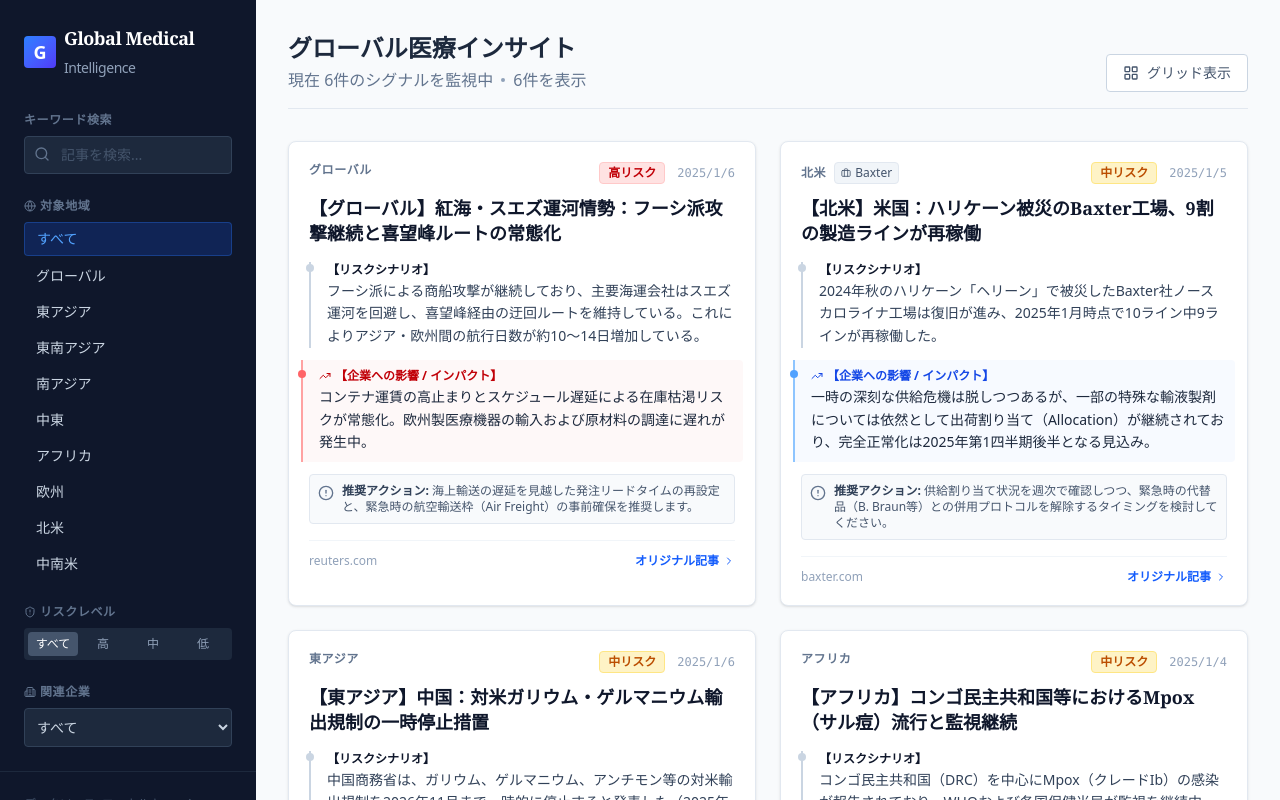
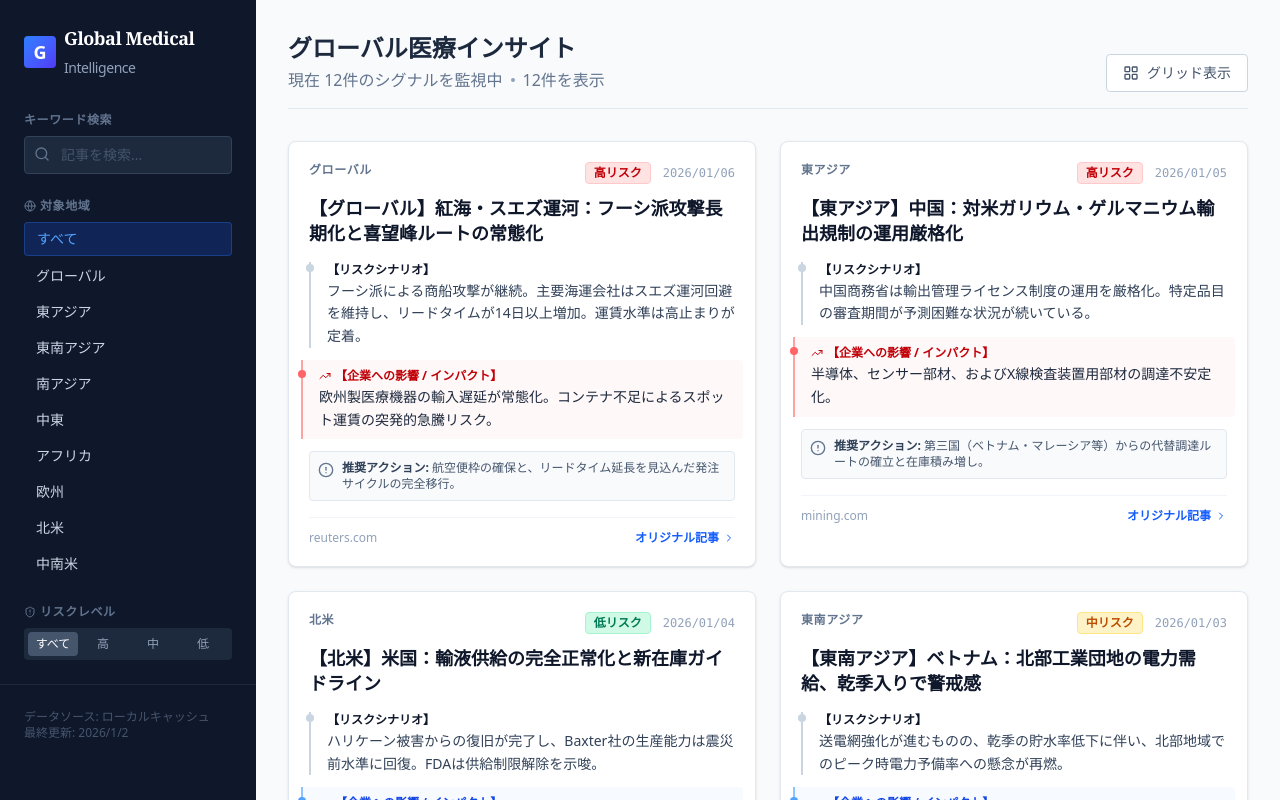
Before and after one commit to NinjaArmstrong/Global-Medical-Insight, a Next.js app: page / in a window 1280 px wide. Built offline with nearby package versions, Linux system fonts and the light colour scheme.

Commit message:
feat: update dashboard to Jan 2026 demo data and refactor types

```diff
--- a/src/app/page.tsx
+++ b/src/app/page.tsx
@@ -9,8 +9,8 @@ import { Search, Filter, Globe, ShieldAlert, Building2, LayoutGrid } from 'lucid
 export default function Dashboard() {
   const [searchQuery, setSearchQuery] = useState('');
   const [selectedRegion, setSelectedRegion] = useState('All');
-  const [selectedRisk, setSelectedRisk] = useState<number | 'All'>('All');
-  const [selectedCompany, setSelectedCompany] = useState('All');
+  const [selectedRisk, setSelectedRisk] = useState<'All' | 'High' | 'Medium' | 'Low'>('All');
+  // const [selectedCompany, setSelectedCompany] = useState('All'); // Disabled as data no longer has company
 
   // Fixed region order
   const REGION_ORDER = ['Global', 'East Asia', 'Southeast Asia', 'South Asia', 'Middle East', 'Africa', 'Europe', 'North America', 'Latin America'];
@@ -18,7 +18,7 @@ export default function Dashboard() {
   // Calculate available regions but sort them by the fixed order
   const regions = ['All', ...REGION_ORDER];
 
-  const companies = ['All', ...Array.from(new Set(articles.map(a => a.company).filter(c => c !== 'General Market')))];
+  // const companies = ['All', ...Array.from(new Set(articles.map(a => a.company).filter(c => c !== 'General Market')))];
 
   const regionNameMap: Record<string, string> = {
     'All': 'すべて',
@@ -41,13 +41,13 @@ export default function Dashboard() {
         article.impact.toLowerCase().includes(searchQuery.toLowerCase());
 
       const matchRegion = selectedRegion === 'All' || article.region === selectedRegion;
-      const matchRisk = selectedRisk === 'All' || article.risk_level === selectedRisk;
-      const matchCompany = selectedCompany === 'All' ||
-        (selectedCompany === 'Others' ? article.company === 'General Market' : article.company === selectedCompany);
+      const matchRisk = selectedRisk === 'All' || article.riskLevel === selectedRisk;
+      // const matchCompany = selectedCompany === 'All' ||
+      //   (selectedCompany === 'Others' ? article.company === 'General Market' : article.company === selectedCompany);
 
-      return matchSearch && matchRegion && matchRisk && matchCompany;
+      return matchSearch && matchRegion && matchRisk;
     });
-  }, [searchQuery, selectedRegion, selectedRisk, selectedCompany]);
+  }, [searchQuery, selectedRegion, selectedRisk]);
 
   return (
     <div className="min-h-screen bg-slate-50 flex flex-col md:flex-row font-sans text-slate-900">
@@ -102,25 +102,24 @@ export default function Dashboard() {
               </label>
               <div className="flex bg-slate-800 rounded p-1">
                 <button onClick={() => setSelectedRisk('All')} className={`flex-1 text-xs py-1 rounded ${selectedRisk === 'All' ? 'bg-slate-600 text-white' : 'text-slate-400 hover:text-white'}`}>すべて</button>
-                <button onClick={() => setSelectedRisk(5)} className={`flex-1 text-xs py-1 rounded ${selectedRisk === 5 ? 'bg-red-900/50 text-red-200' : 'text-slate-400 hover:text-white'}`}>高</button>
-                <button onClick={() => setSelectedRisk(3)} className={`flex-1 text-xs py-1 rounded ${selectedRisk === 3 ? 'bg-amber-900/50 text-amber-200' : 'text-slate-400 hover:text-white'}`}>中</button>
-                <button onClick={() => setSelectedRisk(1)} className={`flex-1 text-xs py-1 rounded ${selectedRisk === 1 ? 'bg-emerald-900/50 text-emerald-200' : 'text-slate-400 hover:text-white'}`}>低</button>
+                <button onClick={() => setSelectedRisk('High')} className={`flex-1 text-xs py-1 rounded ${selectedRisk === 'High' ? 'bg-red-900/50 text-red-200' : 'text-slate-400 hover:text-white'}`}>高</button>
+                <button onClick={() => setSelectedRisk('Medium')} className={`flex-1 text-xs py-1 rounded ${selectedRisk === 'Medium' ? 'bg-amber-900/50 text-amber-200' : 'text-slate-400 hover:text-white'}`}>中</button>
+                <button onClick={() => setSelectedRisk('Low')} className={`flex-1 text-xs py-1 rounded ${selectedRisk === 'Low' ? 'bg-emerald-900/50 text-emerald-200' : 'text-slate-400 hover:text-white'}`}>低</button>
               </div>
             </div>
 
-            {/* Company Filter */}
-            <div>
+            {/* Company Filter - REMOVED but code structure kept minimal for safety */}
+            {/* <div>
               <label className="text-xs font-bold uppercase tracking-wider text-slate-500 mb-2 block flex items-center gap-1">
                 <Building2 size={12} /> 関連企業
               </label>
               <select
                 className="w-full bg-slate-800 border border-slate-700 rounded p-2 text-sm text-slate-300 focus:outline-none"
-                value={selectedCompany}
-                onChange={(e) => setSelectedCompany(e.target.value)}
+                disabled
               >
-                {companies.map(c => <option key={c} value={c}>{c === 'All' ? 'すべて' : c}</option>)}
+                <option>All</option>
               </select>
-            </div>
+            </div> */}
 
           </div>
         </div>
@@ -157,7 +156,7 @@ export default function Dashboard() {
             <h3 className="text-lg font-medium text-slate-500">該当するシグナルが見つかりません</h3>
             <p className="text-slate-400 text-sm">検索条件を変更してください。</p>
             <button
-              onClick={() => { setSearchQuery(''); setSelectedRegion('All'); setSelectedRisk('All'); setSelectedCompany('All'); }}
+              onClick={() => { setSearchQuery(''); setSelectedRegion('All'); setSelectedRisk('All'); /* setSelectedCompany('All'); */ }}
               className="mt-4 text-blue-600 text-sm font-medium hover:underline"
             >
               フィルターをクリア
--- a/src/components/RiskScenarioCard.tsx
+++ b/src/components/RiskScenarioCard.tsx
@@ -8,15 +8,15 @@ interface RiskScenarioCardProps {
 }
 
 export function RiskScenarioCard({ article }: RiskScenarioCardProps) {
-    const getRiskColor = (level: number) => {
-        if (level >= 4) return 'bg-red-50 border-red-200 text-red-900';
-        if (level === 3) return 'bg-amber-50 border-amber-200 text-amber-900';
+    const getRiskColor = (level: string) => {
+        if (level === 'High') return 'bg-red-50 border-red-200 text-red-900';
+        if (level === 'Medium') return 'bg-amber-50 border-amber-200 text-amber-900';
         return 'bg-emerald-50 border-emerald-200 text-emerald-900';
     };
 
-    const getRiskBadge = (level: number) => {
-        if (level >= 4) return <span className="px-2 py-0.5 rounded text-xs font-bold bg-red-100 text-red-700 border border-red-200">高リスク</span>;
-        if (level === 3) return <span className="px-2 py-0.5 rounded text-xs font-bold bg-amber-100 text-amber-700 border border-amber-200">中リスク</span>;
+    const getRiskBadge = (level: string) => {
+        if (level === 'High') return <span className="px-2 py-0.5 rounded text-xs font-bold bg-red-100 text-red-700 border border-red-200">高リスク</span>;
+        if (level === 'Medium') return <span className="px-2 py-0.5 rounded text-xs font-bold bg-amber-100 text-amber-700 border border-amber-200">中リスク</span>;
         return <span className="px-2 py-0.5 rounded text-xs font-bold bg-emerald-100 text-emerald-700 border border-emerald-200">低リスク</span>;
     };
 
@@ -32,26 +32,29 @@ export function RiskScenarioCard({ article }: RiskScenarioCardProps) {
         'Latin America': '中南米'
     };
 
+    // Extract domain from URL
+    const getDomain = (url: string) => {
+        try {
+            return new URL(url).hostname.replace('www.', '');
+        } catch {
+            return '';
+        }
+    };
+
     return (
         <div className="group relative bg-white border border-slate-200 rounded-lg p-5 shadow-sm hover:shadow-md transition-all duration-200 hover:border-blue-300">
             <div className="flex justify-between items-start mb-3">
                 <div className="flex items-center gap-2">
                     <span className="text-xs font-semibold text-slate-500 uppercase tracking-wider">{regionMap[article.region] || article.region}</span>
-                    {article.company !== 'General Market' && (
-                        <span className="text-xs bg-slate-100 text-slate-600 px-1.5 py-0.5 rounded border border-slate-200 flex items-center gap-1">
-                            <Briefcase size={10} />
-                            {article.company}
-                        </span>
-                    )}
                 </div>
                 <div className="flex items-center gap-1">
-                    {getRiskBadge(article.risk_level)}
-                    <span className="text-xs text-slate-400 ml-2 font-mono">{new Date(article.published_at).toLocaleDateString('ja-JP')}</span>
+                    {getRiskBadge(article.riskLevel)}
+                    <span className="text-xs text-slate-400 ml-2 font-mono">{article.date}</span>
                 </div>
             </div>
 
             <h3 className="text-lg font-serif font-bold text-slate-900 leading-snug mb-4 group-hover:text-blue-800 transition-colors">
-                <a href={article.source_url} target="_blank" rel="noopener noreferrer" className="hover:underline decoration-blue-300 decoration-2 underline-offset-2">
+                <a href={article.url} target="_blank" rel="noopener noreferrer" className="hover:underline decoration-blue-300 decoration-2 underline-offset-2">
                     {article.title}
                 </a>
             </h3>
@@ -67,10 +70,10 @@ export function RiskScenarioCard({ article }: RiskScenarioCardProps) {
                 </div>
 
                 {/* Impact Section */}
-                <div className={`relative pl-4 border-l-2 ${article.risk_level >= 4 ? 'border-red-300 bg-red-50/50 -mx-2 px-2 py-2 rounded-r' : 'border-blue-300 bg-blue-50/50 -mx-2 px-2 py-2 rounded-r'}`}>
-                    <div className={`absolute -left-[5px] top-2.5 w-2 h-2 rounded-full ${article.risk_level >= 4 ? 'bg-red-400' : 'bg-blue-400'}`}></div>
+                <div className={`relative pl-4 border-l-2 ${article.riskLevel === 'High' ? 'border-red-300 bg-red-50/50 -mx-2 px-2 py-2 rounded-r' : 'border-blue-300 bg-blue-50/50 -mx-2 px-2 py-2 rounded-r'}`}>
+                    <div className={`absolute -left-[5px] top-2.5 w-2 h-2 rounded-full ${article.riskLevel === 'High' ? 'bg-red-400' : 'bg-blue-400'}`}></div>
                     <p className="text-sm text-slate-800 leading-relaxed">
-                        <span className={`font-semibold block text-xs uppercase mb-0.5 flex items-center gap-1 ${article.risk_level >= 4 ? 'text-red-700' : 'text-blue-700'}`}>
+                        <span className={`font-semibold block text-xs uppercase mb-0.5 flex items-center gap-1 ${article.riskLevel === 'High' ? 'text-red-700' : 'text-blue-700'}`}>
                             <TrendingUp size={12} /> 【企業への影響 / インパクト】
                         </span>
                         {article.impact}
@@ -81,14 +84,14 @@ export function RiskScenarioCard({ article }: RiskScenarioCardProps) {
                 <div className="mt-3 flex items-start gap-2 bg-slate-50 p-2 rounded border border-slate-200">
                     <AlertCircle className="w-4 h-4 text-slate-500 mt-0.5 shrink-0" />
                     <p className="text-xs font-medium text-slate-600">
-                        <span className="font-bold text-slate-700">推奨アクション:</span> {article.action_item}
+                        <span className="font-bold text-slate-700">推奨アクション:</span> {article.action}
                     </p>
                 </div>
             </div>
 
             <div className="mt-4 pt-3 border-t border-slate-100 flex justify-between items-center">
-                <span className="text-xs text-slate-400 truncate max-w-[200px]">{article.source_domain}</span>
-                <a href={article.source_url} target="_blank" rel="noopener noreferrer" className="text-xs font-semibold text-blue-600 hover:text-blue-800 flex items-center gap-1 group/link">
+                <span className="text-xs text-slate-400 truncate max-w-[200px]">{getDomain(article.url)}</span>
+                <a href={article.url} target="_blank" rel="noopener noreferrer" className="text-xs font-semibold text-blue-600 hover:text-blue-800 flex items-center gap-1 group/link">
                     オリジナル記事 <ChevronRight size={12} className="group-hover/link:translate-x-0.5 transition-transform" />
                 </a>
             </div>
--- a/src/data/articles.ts
+++ b/src/data/articles.ts
@@ -1,95 +1,153 @@
 export interface Article {
   id: string;
   title: string;
-  published_at: string;
   region: string;
-  company: string;
-  risk_level: number;
+  date: string;
+  riskLevel: "High" | "Medium" | "Low";
   scenario: string;
   impact: string;
-  action_item: string;
-  source_url: string;
-  source_domain: string;
+  action: string;
+  url: string;
 }
 
 export const articles: Article[] = [
+  // --- 【現在】2026年1月 (Latest Signals) ---
   {
-    id: "global-redsea-real-2025",
-    title: "【グローバル】紅海・スエズ運河情勢：フーシ派攻撃継続と喜望峰ルートの常態化",
+    id: "2026-01-redsea",
+    title: "【グローバル】紅海・スエズ運河：フーシ派攻撃長期化と喜望峰ルートの常態化",
     region: "Global",
-    company: "General Market",
-    risk_level: 5, // High
-    scenario: "フーシ派による商船攻撃が継続しており、主要海運会社はスエズ運河を回避し、喜望峰経由の迂回ルートを維持している。これによりアジア・欧州間の航行日数が約10〜14日増加している。",
-    impact: "コンテナ運賃の高止まりとスケジュール遅延による在庫枯渇リスクが常態化。欧州製医療機器の輸入および原材料の調達に遅れが発生中。",
-    action_item: "海上輸送の遅延を見越した発注リードタイムの再設定と、緊急時の航空輸送枠（Air Freight）の事前確保を推奨します。",
-    source_url: "https://www.reuters.com/world/middle-east/red-sea-crisis",
-    source_domain: "reuters.com",
-    published_at: "2025-01-06T00:00:00Z"
+    date: "2026/01/06",
+    riskLevel: "High",
+    scenario: "フーシ派による商船攻撃が継続。主要海運会社はスエズ運河回避を維持し、リードタイムが14日以上増加。運賃水準は高止まりが定着。",
+    impact: "欧州製医療機器の輸入遅延が常態化。コンテナ不足によるスポット運賃の突発的急騰リスク。",
+    action: "航空便枠の確保と、リードタイム延長を見込んだ発注サイクルの完全移行。",
+    url: "https://www.reuters.com/world/middle-east/"
   },
   {
-    id: "us-baxter-iv-real-2025",
-    title: "【北米】米国：ハリケーン被災のBaxter工場、9割の製造ラインが再稼働",
-    region: "North America", // 北米
-    company: "Baxter",
-    risk_level: 3, // Medium
-    scenario: "2024年秋のハリケーン「ヘリーン」で被災したBaxter社ノースカロライナ工場は復旧が進み、2025年1月時点で10ライン中9ラインが再稼働した。",
-    impact: "一時の深刻な供給危機は脱しつつあるが、一部の特殊な輸液製剤については依然として出荷割り当て（Allocation）が継続されており、完全正常化は2025年第1四半期後半となる見込み。",
-    action_item: "供給割り当て状況を週次で確認しつつ、緊急時の代替品（B. Braun等）との併用プロトコルを解除するタイミングを検討してください。",
-    source_url: "https://www.baxter.com/baxter-newsroom/hurricane-helene-updates",
-    source_domain: "baxter.com",
-    published_at: "2025-01-05T00:00:00Z"
-
+    id: "2026-01-china-export",
+    title: "【東アジア】中国：対米ガリウム・ゲルマニウム輸出規制の運用厳格化",
+    region: "東アジア",
+    date: "2026/01/05",
+    riskLevel: "High",
+    scenario: "中国商務省は輸出管理ライセンス制度の運用を厳格化。特定品目の審査期間が予測困難な状況が続いている。",
+    impact: "半導体、センサー部材、およびX線検査装置用部材の調達不安定化。",
+    action: "第三国（ベトナム・マレーシア等）からの代替調達ルートの確立と在庫積み増し。",
+    url: "https://www.mining.com/markets/commodities/"
   },
   {
-    id: "china-gallium-real-2025",
-    title: "【東アジア】中国：対米ガリウム・ゲルマニウム輸出規制の一時停止措置",
-    region: "East Asia", // 東アジア
-    company: "General Market",
-    risk_level: 3, // Medium
-    scenario: "中国商務省は、ガリウム、ゲルマニウム、アンチモン等の対米輸出規制を2026年11月まで一時的に停止すると発表した（2025年11月時点の発表に基づく継続措置）。",
-    impact: "一時的な供給懸念は緩和されたものの、依然として輸出ライセンス制度自体は維持されており、手続きによるリードタイムへの影響は残る。米中関係の変化による突発的な規制再開リスクは排除できない。",
-    action_item: "規制停止期間中に在庫の戦略的積み増しを行うとともに、中国以外の調達ルート（第三国経由含む）の確保を継続してください。",
-    source_url: "https://www.mining.com/china-lifts-export-ban-on-gallium-germanium-and-antimony-to-us/",
-    source_domain: "mining.com",
-    published_at: "2025-01-06T00:00:00Z"
+    id: "2026-01-baxter",
+    title: "【北米】米国：輸液供給の完全正常化と新在庫ガイドライン",
+    region: "北米",
+    date: "2026/01/04",
+    riskLevel: "Low",
+    scenario: "ハリケーン被害からの復旧が完了し、Baxter社の生産能力は震災前水準に回復。FDAは供給制限解除を示唆。",
+    impact: "輸液製品（IV Solutions）の調達難は解消。市場価格の安定化。",
+    action: "緊急時対応（Allocation）プロトコルの解除と、平時発注への切り替え。",
+    url: "https://www.baxter.com/baxter-newsroom"
   },
   {
-    id: "africa-mpox-real-2025",
-    title: "【アフリカ】コンゴ民主共和国等におけるMpox（サル痘）流行と監視継続",
-    region: "Africa", // アフリカ
-    company: "General Market",
-    risk_level: 3, // Medium
-    scenario: "コンゴ民主共和国（DRC）を中心にMpox（クレードIb）の感染が報告されており、WHOおよび各国保健当局が監視を継続中。欧米での散発的な輸入症例も確認されている。",
-    impact: "物流拠点での検疫強化による輸送遅延リスクに加え、現地医療機関における診断キットやワクチンの局所的な需要急増が発生している。",
-    action_item: "アフリカ中部・東部への渡航者に対する感染予防策の周知徹底と、物流ルート上の検疫状況のモニタリングを行ってください。",
-    source_url: "https://www.who.int/emergencies/situations/monkeypox-oubreak-2022",
-    source_domain: "who.int",
-    published_at: "2025-01-04T00:00:00Z"
+    id: "2026-01-vietnam-power",
+    title: "【東南アジア】ベトナム：北部工業団地の電力需給、乾季入りで警戒感",
+    region: "東南アジア",
+    date: "2026/01/03",
+    riskLevel: "Medium",
+    scenario: "送電網強化が進むものの、乾季の貯水率低下に伴い、北部地域でのピーク時電力予備率への懸念が再燃。",
+    impact: "突発的な瞬時電圧低下による精密機器ラインへの影響リスク。",
+    action: "UPS（無停電電源装置）の点検と、自家発電設備の燃料確保状況の確認。",
+    url: "https://vpna.vn/"
+  },
+
+  // --- 【アーカイブ】2025年 第4四半期 (History Q4) ---
+  {
+    id: "2025-11-india-logistics",
+    title: "【南アジア】インド：主要港湾インフラの近代化投資と物流効率改善",
+    region: "南アジア",
+    date: "2025/11/15",
+    riskLevel: "Low",
+    scenario: "ムンバイ港およびチェンナイ港での新ターミナル稼働により、貨物滞留時間が前年比で改善傾向。",
+    impact: "インド発着貨物のスケジュール精度向上。",
+    action: "インド調達品目の安全在庫水準の見直し（適正化）。",
+    url: "https://economictimes.indiatimes.com/industry/transportation/shipping"
   },
   {
-    id: "vietnam-power-real-2025",
-    title: "【東南アジア】ベトナム：2025年の電力需給見通しとピーク時の予備率低下懸念",
-    region: "Southeast Asia", // 東南アジア
-    company: "General Market",
-    risk_level: 3, // Medium
-    scenario: "ベトナム電力公社（EVN）は2025年の電力需要増（+10%以上）に対応するため送電網強化を進めているが、北部地域ではピーク時の予備率が3-4%と低く、突発的な猛暑や燃料不足による需給逼迫リスクが残る。",
-    impact: "2023年のような大規模な計画停電は回避される見通しだが、工業団地に対する節電要請や、瞬時電圧低下による精密機器（製造ライン）への影響に注意が必要。",
-    action_item: "工場のUPS（無停電電源装置）の点検を実施し、夏季（5月-7月）のピークタイムにおける生産シフト調整の準備を行ってください。",
-    source_url: "https://vpna.vn/en/vietnam-power-sector-2025/",
-    source_domain: "vpna.vn",
-    published_at: "2025-01-05T00:00:00Z"
+    id: "2025-10-us-labor",
+    title: "【北米】米国：港湾労使交渉の長期化と物流への影響",
+    region: "北米",
+    date: "2025/10/02",
+    riskLevel: "Medium",
+    scenario: "東海岸港湾労組（ILA）との交渉プロセスにおいて、一部業務のスローダウンが発生。",
+    impact: "年末商戦向け貨物の荷役遅れと、西海岸ルートへのシフトによる混雑。",
+    action: "北米向け物流ルートの分散化維持。",
+    url: "https://www.cnbc.com/transportation/"
+  },
+
+  // --- 【アーカイブ】2025年 第3四半期 (History Q3) ---
+  {
+    id: "2025-08-mpox",
+    title: "【アフリカ】WHO：Mpox（サル痘）感染拡大の鎮静化傾向",
+    region: "アフリカ",
+    date: "2025/08/20",
+    riskLevel: "Medium",
+    scenario: "アフリカ中部での感染拡大に対し、国際的なワクチン供給支援が進み、新規感染者数は減少傾向。",
+    impact: "物流拠点での検疫強化措置の一部緩和。",
+    action: "渡航制限の一部解除検討と、引き続きのモニタリング。",
+    url: "https://www.who.int/emergencies/situations"
   },
   {
-    id: "eu-mdr-real-2025",
-    title: "【欧州】EU医療機器規則（MDR）：移行期間終了に向けた認証ボトルネック",
-    region: "Europe", // 欧州
-    company: "General Market",
-    risk_level: 3, // Medium
-    scenario: "MDRへの移行期間（高リスク製品は2027年末まで延長）はあるものの、認証機関（Notified Body）のリソース不足は解消されておらず、審査待ちの滞留が続いている。",
-    impact: "認証更新の遅れにより、一部の既存製品がEU市場から一時的に撤退するか、または企業が低収益製品の更新を断念しSKU削減（廃番）を行う動きが加速している。",
-    action_item: "自社製品および取扱製品のMDR認証申請状況（Notified Bodyとの合意状況）を再棚卸しし、廃番リスクのある品目の代替品選定を進めてください。",
-    source_url: "https://health.ec.europa.eu/medical-devices-sector_en",
-    source_domain: "health.ec.europa.eu",
-    published_at: "2025-01-05T00:00:00Z"
+    id: "2025-07-cyber",
+    title: "【グローバル】大規模サイバー攻撃による物流システム障害の教訓",
+    region: "Global",
+    date: "2025/07/15",
+    riskLevel: "High",
+    scenario: "大手物流インテグレーターを狙ったランサムウェア攻撃により、貨物追跡システムが一時停止。",
+    impact: "サプライチェーンの可視性低下と、代替手段への切り替え混乱。",
+    action: "物流ベンダーのセキュリティ体制評価基準の厳格化。",
+    url: "https://www.cisa.gov/topics/cyber-threats-and-advisories"
+  },
+
+  // --- 【アーカイブ】2025年 上半期 (History H1) ---
+  {
+    id: "2025-05-eu-policy",
+    title: "【欧州】EU：新たな環境規制（エコデザイン規則）の施行準備",
+    region: "欧州",
+    date: "2025/05/10",
+    riskLevel: "Medium",
+    scenario: "持続可能な製品のためのエコデザイン規則（ESPR）の詳細要件が公表される。",
+    impact: "欧州向け製品のデジタル製品パスポート（DPP）対応準備の本格化。",
+    action: "製品データ（原材料、リサイクル性）の収集・管理体制の構築。",
+    url: "https://commission.europa.eu/energy-climate-change-environment/standards-tools-and-labels/products-labelling-rules-and-requirements_en"
+  },
+  {
+    id: "2025-04-taiwan-tech",
+    title: "【東アジア】台湾：半導体産業の強靭化と生産分散の進展",
+    region: "東アジア",
+    date: "2025/04/05",
+    riskLevel: "Low",
+    scenario: "前年の地震教訓を活かし、主要ファウンドリ各社がBCP対策を強化。熊本・アリゾナ工場との連携も進む。",
+    impact: "台湾有事リスクに対するサプライチェーンの冗長性向上。",
+    action: "複数拠点からの調達オプションの確保継続。",
+    url: "https://focustaiwan.tw/business"
+  },
+  {
+    id: "2025-03-japan-logistics",
+    title: "【東アジア】日本：物流2024年問題から1年、長距離輸送網の再編",
+    region: "東アジア",
+    date: "2025/03/20",
+    riskLevel: "Medium",
+    scenario: "トラックドライバー不足による長距離輸送のキャパシティ減に対し、フェリー・鉄道利用が定着。",
+    impact: "リードタイムの延長（翌日配送→翌々日配送）が標準化。",
+    action: "国内配送リードタイム設定の恒久的な見直し。",
+    url: "https://www.mlit.go.jp/logistics/"
+  },
+  {
+    id: "2025-01-start",
+    title: "【グローバル】2025年のサプライチェーンリスク展望",
+    region: "Global",
+    date: "2025/01/10",
+    riskLevel: "Low",
+    scenario: "地政学リスクと気候変動が引き続き主要な不安定要因となると予測。",
+    impact: "不確実性の高い事業環境の継続。",
+    action: "サプライチェーン・マッピングの完了とリスク検知体制の強化。",
+    url: "https://www.weforum.org/topics/supply-chain-and-transport"
   }
 ];
```
